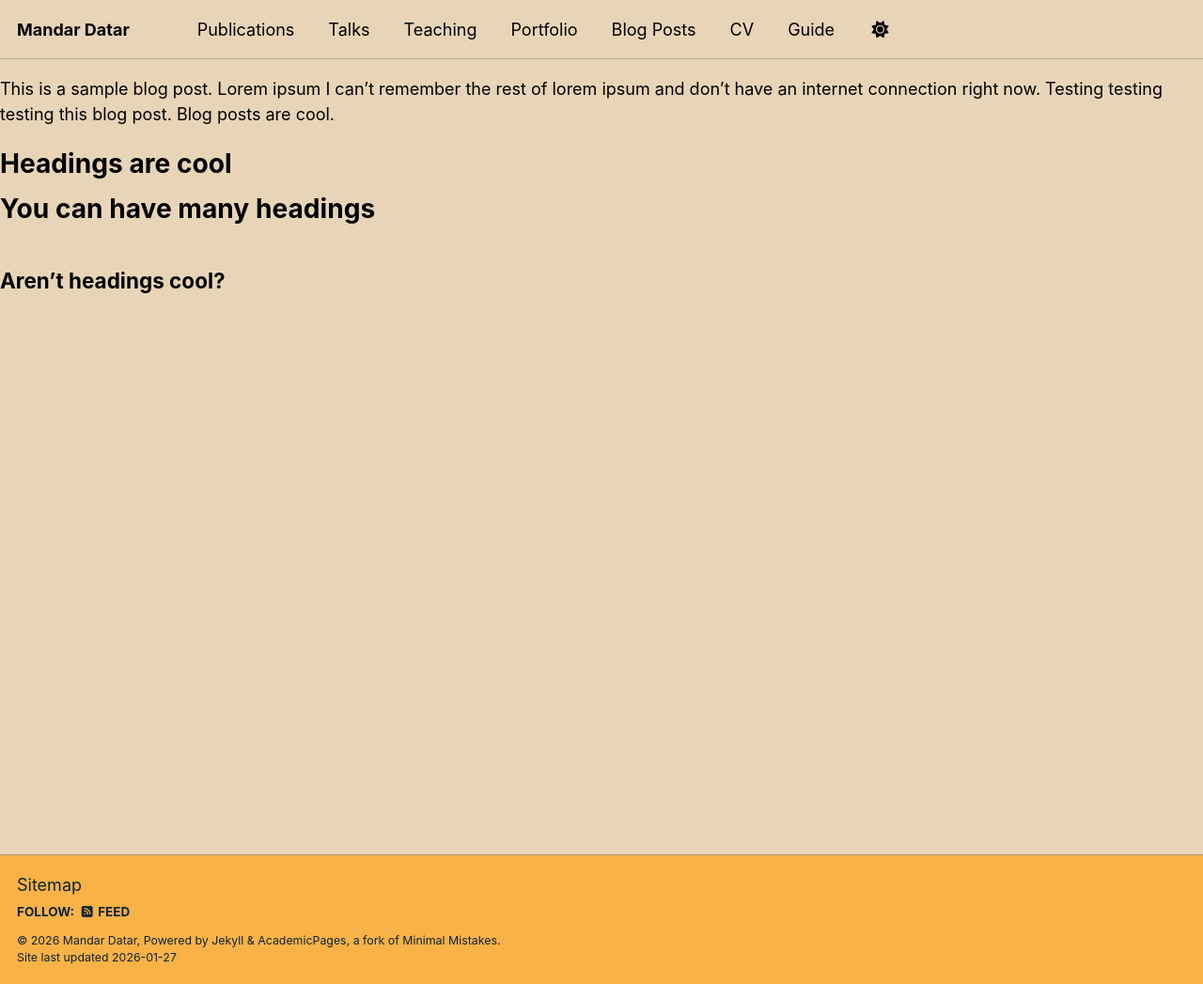
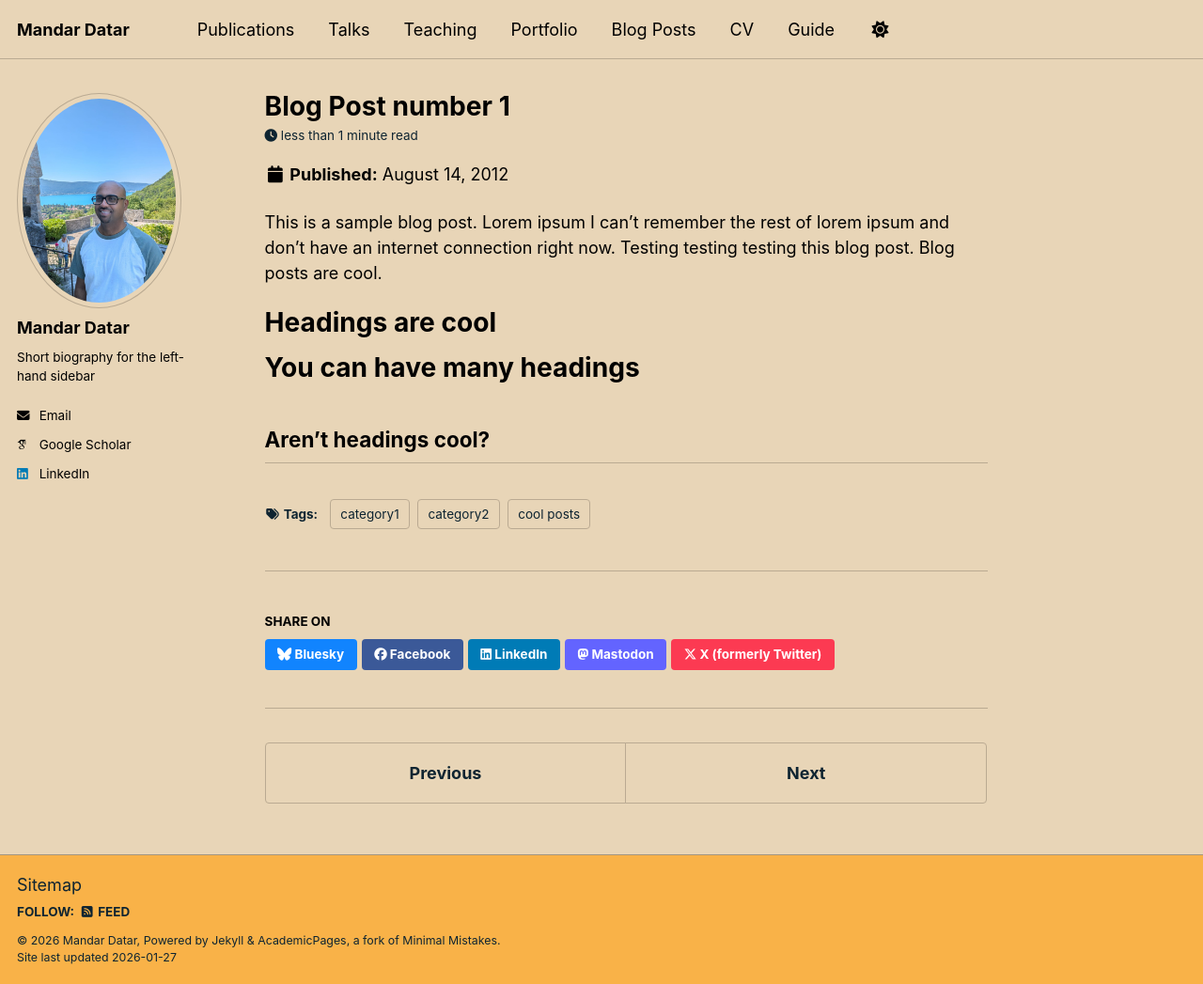
Before and after one commit to mkdatar/mkdatar.github.io, a Jekyll site: the page built from _posts/2012-08-14-blog-post-1.md, in a window 1280 px wide and 1047 px high. Shown: the whole window at 94% size. Built offline with Jekyll 4.4.1, drawn with Linux system fonts in a browser that asks for light colours; some web fonts are replaced; a script bundle is joined from its source files by our own code; our own code applies the rules of GitHub Pages for plain Markdown files; library files that are not in the unit come from our copies; some of the changed lines change nothing that is shown.

Commit message:
Update _config.yml

```diff
--- a/_config.yml
+++ b/_config.yml
@@ -238,15 +238,15 @@ collections:
 # These settings control how pages and collections are included in the site
 defaults:
   # _posts
-#  - scope:
-#      path: ""
-#      type: posts
-#    values:
- #     layout: single
- #     author_profile: true
- #     read_time: true
-  #    comments: true
-  #    share: true
+  - scope:
+      path: ""
+      type: posts
+    values:
+      layout: single
+      author_profile: true
+      read_time: true
+      comments: true
+      share: true
   #    related: true
   # _pages
  # - scope:
```
